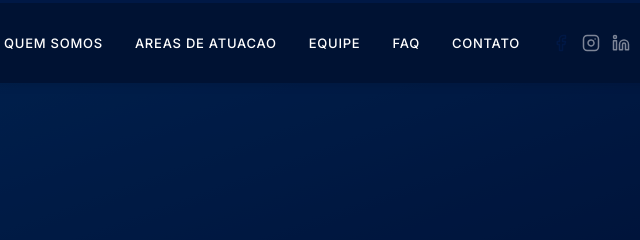
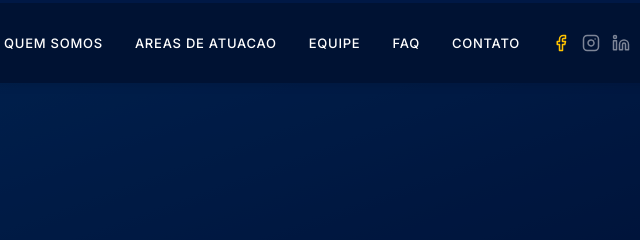
Before and after one commit to hitosanches/kmeb, a website: page index.html in a window 1280 px wide. In both pictures the pointer is over the link 1147 px from the left and 43 px from the top of the page. Shown: the top 240 px of the page, 586-1226 px from the left. Drawn offline with nearby package versions, Linux system fonts and the light colour scheme.

Commit message:
fix social

```diff
--- a/styles.css
+++ b/styles.css
@@ -140,7 +140,7 @@ body {
 }
 
 .social-icon:hover {
-  color: var(--primary-color);
+  color: #ffc300;
 }
 
 .menu-toggle {
```
